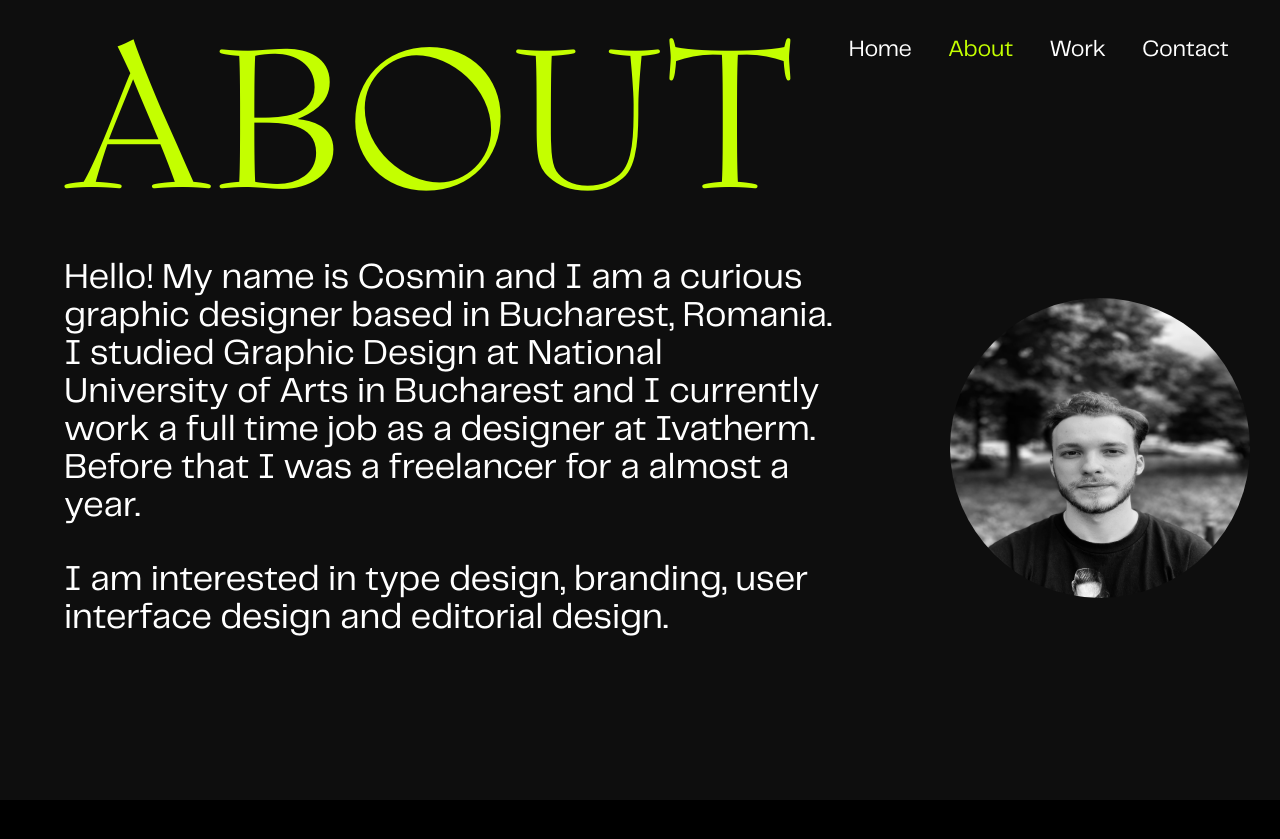
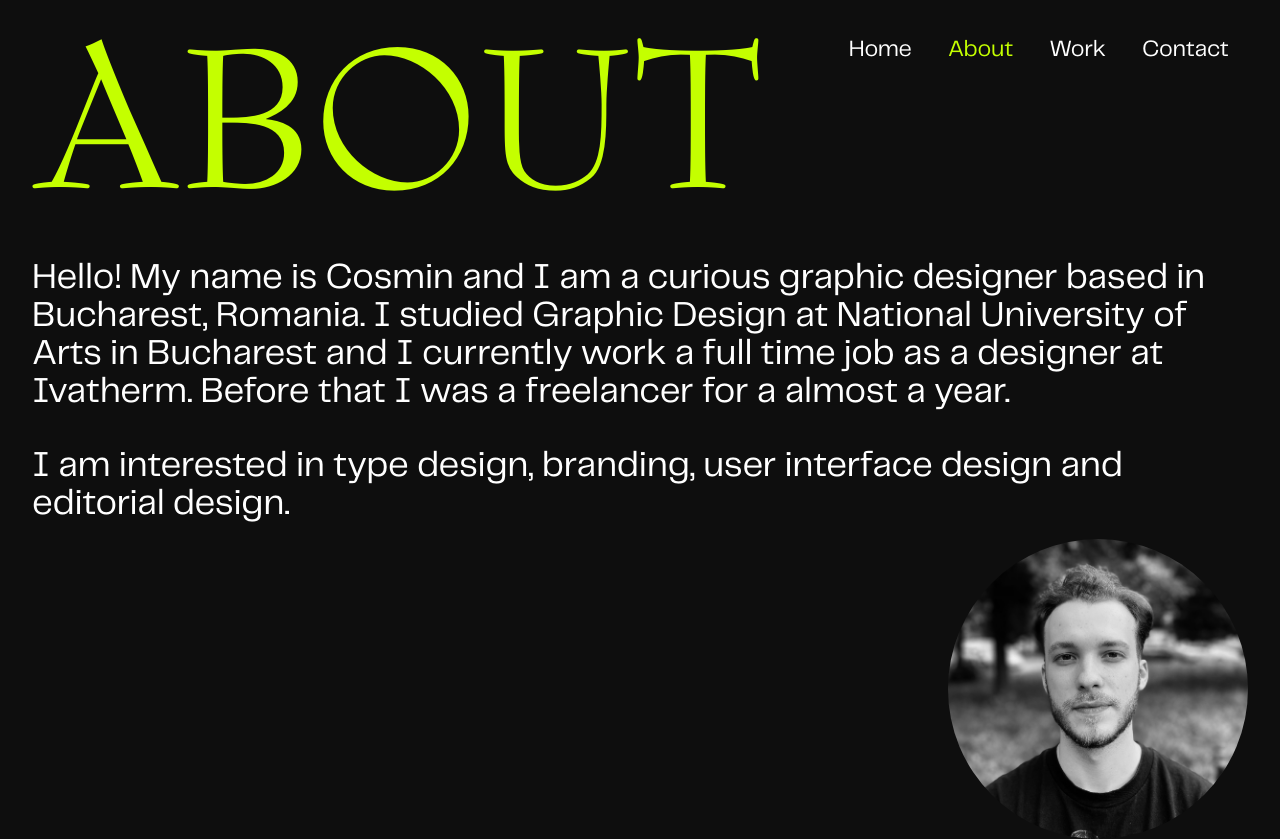
Before and after one commit to bigmirc/andreicosminb, a Next.js app: page /about in a window 1280 px wide. Before the commit the page ends 800 px from the top, so only its background shows below. Built offline with nearby package versions, Linux system fonts and the light colour scheme.

Commit message:
updartes (#16)
* added dynamic imgs

* updates

```diff
--- a/src/pages/about/About.module.css
+++ b/src/pages/about/About.module.css
@@ -5,15 +5,16 @@
   font-display: swap;
 }
 
-.wrapper {
+.wrapper,
+.wrapperMobile {
   display: flex;
   justify-content: space-between;
   align-items: center;
+  flex-direction: column;
 }
 
 .pwrapper {
-  margin-left: 5%;
-  width: 60%;
+  padding: 0 32px;
 }
 
 .container {
@@ -30,17 +31,30 @@
   margin-bottom: 36px;
 }
 
-.title {
-  margin-left: 5%;
+.title,
+.titleMobile {
+  margin-left: 32px;
   font-size: 216px;
   font-family: Bernhard;
   color: var(--green);
 }
 
-.cosminacho {
+.titleMobile {
+  margin-top: 100px;
+  font-size: 100px;
+}
+
+.cosminacho,
+.cosminachoMobile {
+  margin-top: 16px;
   width: 300px;
   height: 300px;
   border-radius: 50%;
   overflow: hidden;
-  margin-right: 30px;
+  margin-right: 32px;
+  align-self: flex-end;
 }
+
+.cosminachoMobile {
+  align-self: center;
+}
--- a/src/pages/about/index.jsx
+++ b/src/pages/about/index.jsx
@@ -2,16 +2,21 @@ import React from 'react';
 import Head from 'next/head';
 import styles from './About.module.css';
 import Image from 'next/image';
+import dynamic from 'next/dynamic';
+import useIsMobile from '../../hooks/useIsMobile';
 
 const About = () => {
+  const { isMobile } = useIsMobile();
   return (
     <>
       <Head>
-        <title>Cosminachio About</title>
+        <title>About</title>
       </Head>
       <div className={styles.container}>
-        <div className={styles.title}>ABOUT</div>
-        <div className={styles.wrapper}>
+        <div className={isMobile ? styles.titleMobile : styles.title}>
+          ABOUT
+        </div>
+        <div className={isMobile ? styles.wrapperMobile : styles.wrapper}>
           <div className={styles.pwrapper}>
             <div className={styles.p}>
               Hello! My name is Cosmin and I am a curious graphic designer based
@@ -25,9 +30,11 @@ const About = () => {
               and editorial design.
             </div>
           </div>
-          <div className={styles.cosminacho}>
+          <div
+            className={isMobile ? styles.cosminachoMobile : styles.cosminacho}
+          >
             <Image
-              src={'/images/cosmin.jpeg'}
+              src={'/images/cosminacho.jpeg'}
               width="300px"
               height="300px"
               layout="responsive"
@@ -40,4 +47,6 @@ const About = () => {
   );
 };
 
-export default About;
+export default dynamic(() => Promise.resolve(About), {
+  ssr: false,
+});
```
Also changed, not shown: src/pages/contact/Contact.module.css (+20 -22 lines), src/pages/contact/index.jsx (+11 -17 lines), src/pages/work/[id].jsx (+6 -1 lines), src/styles/Home.module.css (+21 -5 lines), public/images/cosmin.jpeg (deleted), public/images/cosminacho.jpeg (added).
